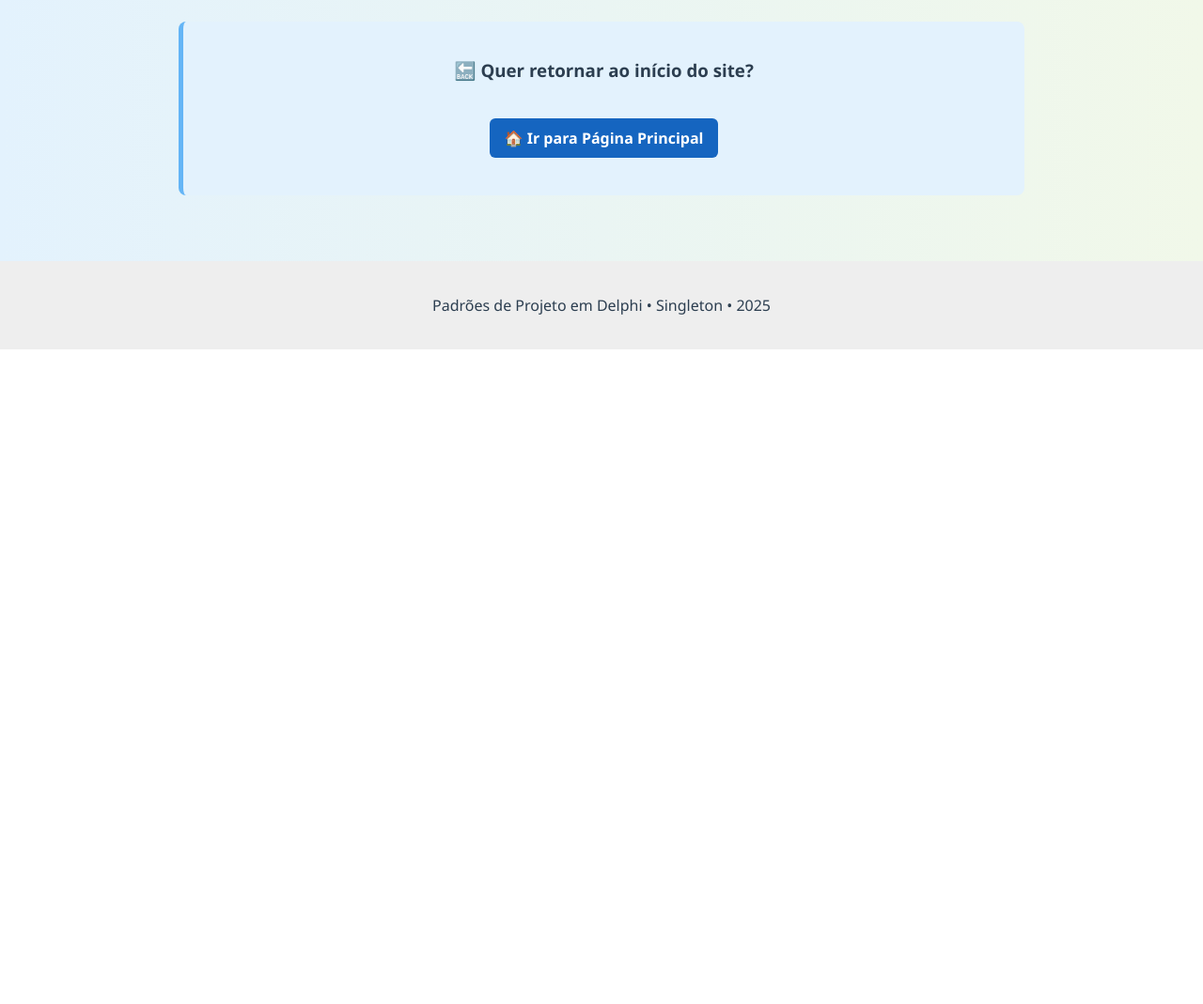
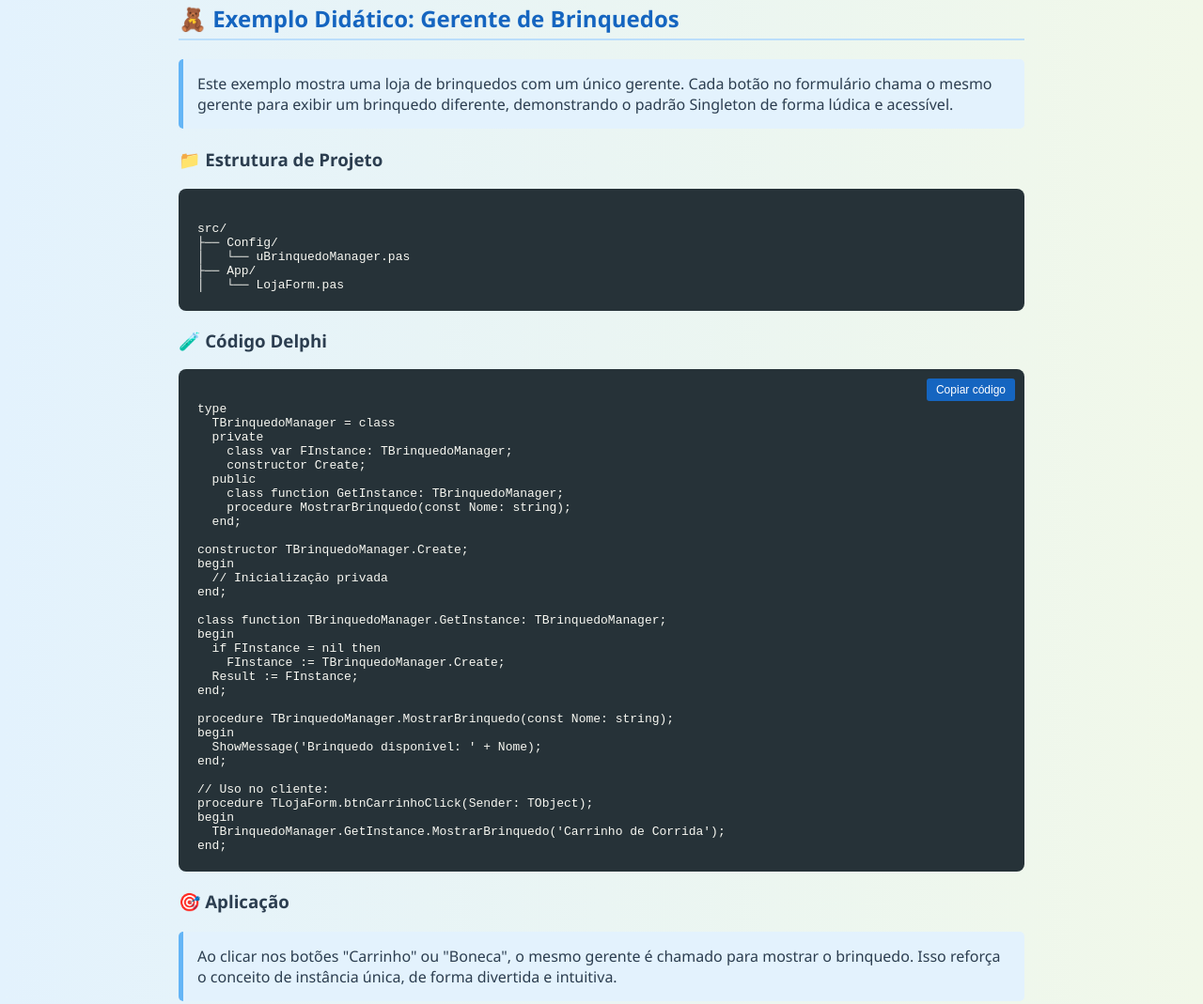
Before and after one commit to Saviosouza-Dev/delphi-design-patterns, a plain HTML site: page singleton.html in a window 1280 px wide. Shown: the part 1901-2970 px from the top of the page at 94% size. Before the commit the page ends 2273 px from the top, so only its background shows below. Drawn offline with Linux system fonts and the light colour scheme.

```diff
--- a/singleton.html
+++ b/singleton.html
@@ -174,6 +174,60 @@ end;
   <div class="box">
     Singleton é como um gerente de configurações: existe apenas um, e todos os módulos do sistema consultam ele. Simples, seguro e eficiente.
   </div>
+  <h2>🧸 Exemplo Didático: Gerente de Brinquedos</h2>
+<div class="box">
+  Este exemplo mostra uma loja de brinquedos com um único gerente. Cada botão no formulário chama o mesmo gerente para exibir um brinquedo diferente, demonstrando o padrão Singleton de forma lúdica e acessível.
+</div>
+
+<h3>📁 Estrutura de Projeto</h3>
+<pre><code>
+src/
+├── Config/
+│   └── uBrinquedoManager.pas
+├── App/
+│   └── LojaForm.pas
+</code></pre>
+
+<h3>🧪 Código Delphi</h3>
+<pre><code>
+type
+  TBrinquedoManager = class
+  private
+    class var FInstance: TBrinquedoManager;
+    constructor Create;
+  public
+    class function GetInstance: TBrinquedoManager;
+    procedure MostrarBrinquedo(const Nome: string);
+  end;
+
+constructor TBrinquedoManager.Create;
+begin
+  // Inicialização privada
+end;
+
+class function TBrinquedoManager.GetInstance: TBrinquedoManager;
+begin
+  if FInstance = nil then
+    FInstance := TBrinquedoManager.Create;
+  Result := FInstance;
+end;
+
+procedure TBrinquedoManager.MostrarBrinquedo(const Nome: string);
+begin
+  ShowMessage('Brinquedo disponível: ' + Nome);
+end;
+
+// Uso no cliente:
+procedure TLojaForm.btnCarrinhoClick(Sender: TObject);
+begin
+  TBrinquedoManager.GetInstance.MostrarBrinquedo('Carrinho de Corrida');
+end;
+</code><button class="copy-btn" onclick="copyCode(this)">Copiar código</button></pre>
+
+<h3>🎯 Aplicação</h3>
+<div class="exemplo">
+  Ao clicar nos botões "Carrinho" ou "Boneca", o mesmo gerente é chamado para mostrar o brinquedo. Isso reforça o conceito de instância única, de forma divertida e intuitiva.
+</div>
 
   <!-- Cartão visual no final para index.html -->
   <div class="retorno">
```
